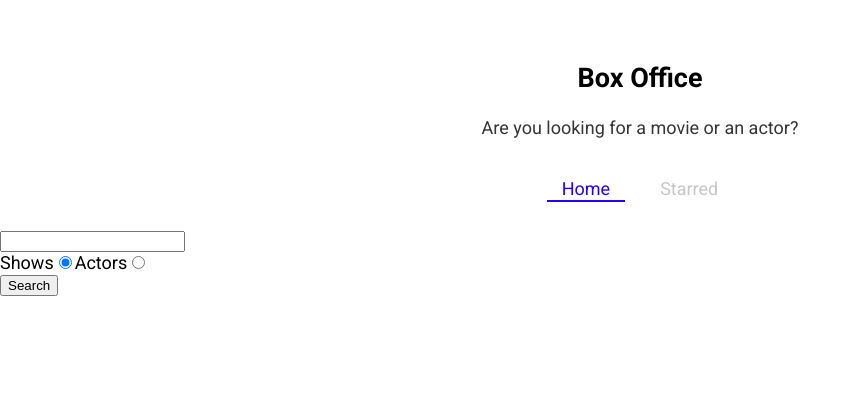
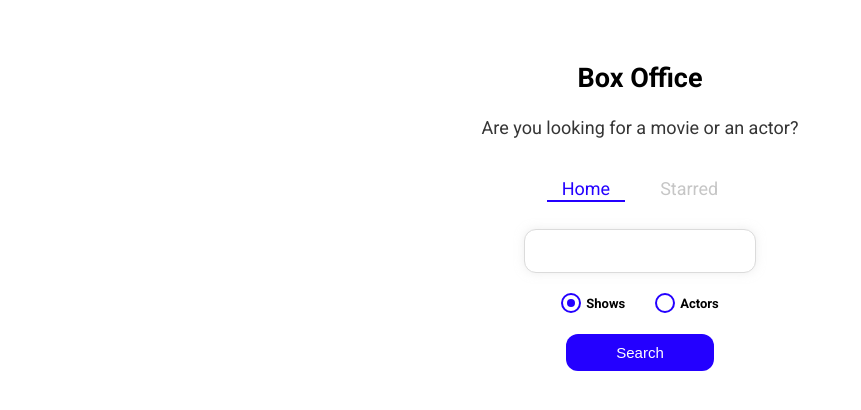
Before and after one commit to rimpu/box-project, a React (Create React App) app: page / in a window 1280 px wide. Shown: the top 410 px of the page, without its empty margins (0-861 px from the left). Built offline with nearby package versions, Linux system fonts and the light colour scheme.

Commit message:
Added animation

```diff
--- a/package.json
+++ b/package.json
@@ -8,6 +8,7 @@
     "@testing-library/user-event": "^7.2.1",
     "react": "^16.14.0",
     "react-dom": "^16.14.0",
+    "react-fade-in": "^1.1.1",
     "react-router": "^5.2.0",
     "react-router-dom": "^5.2.0",
     "react-scripts": "3.4.3",
--- /dev/null
+++ b/src/CustomRadio.js
@@ -0,0 +1,66 @@
+import React from 'react'
+import styled from "styled-components"
+
+const RadioWrapper = styled.label`
+  display: block;
+  position: relative;
+  padding-left: 25px;
+  cursor: pointer;
+  font-size: 13px;
+  user-select: none;
+  font-weight: 700;
+  line-height: 1.65;
+
+  input {
+    position: absolute;
+    opacity: 0;
+    cursor: pointer;
+  }
+
+  span {
+    position: absolute;
+    top: 0;
+    left: 0;
+    height: 16px;
+    width: 16px;
+    background-color: #fff;
+    border: 2px solid ${({ theme }) => theme.mainColors.blue};
+    border-radius: 50%;
+  }
+
+  input:checked ~ span {
+    background-color: #fff;
+    border: 2px solid ${({ theme }) => theme.mainColors.blue};
+  }
+
+  span:after {
+    content: '';
+    position: absolute;
+    display: none;
+  }
+
+  input:checked ~ span:after {
+    display: block;
+  }
+
+  span:after {
+    top: 4px;
+    left: 4px;
+    width: 8px;
+    height: 8px;
+    border-radius: 50%;
+    background: ${({ theme }) => theme.mainColors.blue};
+  }
+`;
+
+const CustomRadio = ({label,...restProps}) => {
+  return (
+    <RadioWrapper htmlFor={restProps.id}>
+      {label}
+      <input {...restProps} type = "radio" />
+      <span/>
+    </RadioWrapper>
+  )
+}
+
+export default CustomRadio
--- a/src/components/Nav.js
+++ b/src/components/Nav.js
@@ -5,7 +5,6 @@
 export const Nav = () => {
 
   const location = useLocation();
-
   const links = [{to:"/",text:"Home"},{to:"/starred",text:"Starred"}]
 
   return (
--- a/src/components/styled.js
+++ b/src/components/styled.js
@@ -1,6 +1,7 @@
 import styled from "styled-components"
+import FadeIn from 'react-fade-in';
 
-export const FlexGrid = styled.div`
+export const FlexGrid = styled(FadeIn)`
   display : flex;
   justify-content : center;
   flex-wrap : wrap
--- a/src/pages/Home.js
+++ b/src/pages/Home.js
@@ -3,6 +3,8 @@
 import {getAllResults} from "../misc/config";
 import ShowGrid from '../components/show/ShowGrid';
 import ActorGrid from '../components/actor/ActorGrid';
+import { SearchInput, RadioInputsWrapper, SearchButtonWrapper } from './Home.styled';
+import CustomRadio from '../CustomRadio';
 
 export const Home = () => {
 
@@ -33,14 +35,12 @@
   }
 
   const showResults = () => {
-    if(result && result.length ===0){
+    if(result && result.length === 0){
       return <div>No results to show</div>;
     }
-    else if(result && result.length > 0){
-    return result[0].show ?
-          <ShowGrid data={result}/> : <ActorGrid data={result}/>
-          //  result.map(elem=> <div key={elem.show.id}>{elem.show.name}</div>)
-          //  : result.map(elem=> <div key={elem.person.id}>{elem.person.name}</div>);
+    else if(result && result.length > 0)
+    {
+    return result[0].show ? <ShowGrid data={result}/> : <ActorGrid data={result}/>
     }
     return null;
   }
@@ -51,36 +51,36 @@
 
   return (
     <MainPageLayout>
-      <input
+      <SearchInput
       type="text"
       value={input}
       onChange={onHandleChange}
       onKeyDown={onKeyDown}/>
-      <div>
-        <label htmlFor="shows-search">
-          Shows
-          <input
+      <RadioInputsWrapper>
+        <div>
+          <CustomRadio
           id = "shows-search"
-          type = "radio"
           value = "shows"
           checked = {isShowSearch}
-          onChange = {onRadioChange}/>
-        </label>
-        <label htmlFor="actors-search">
-          Actors
-          <input id="actors-search"
-          type="radio"
+          onChange = {onRadioChange}
+          label = "Shows" />
+        </div>
+        <div>
+        <CustomRadio
+          id = "actors-search"
           value = "people"
           checked = {!isShowSearch}
           onChange = {onRadioChange}
-          />
-        </label>
-      </div>
+          label = "Actors" />
+        </div>
+      </RadioInputsWrapper>
+      <SearchButtonWrapper>
       <button
       type="click"
       onClick={onHandleClick}>
       Search</button>
       {showResults()}
+      </SearchButtonWrapper>
     </MainPageLayout>
   )
 }
--- /dev/null
+++ b/src/pages/Home.styled.js
@@ -0,0 +1,50 @@
+import styled from "styled-components"
+
+export const SearchInput = styled.input`
+  display: block;
+  font-family: 'Roboto', sans-serif;
+  width: 200px;
+  margin: auto;
+  outline: none;
+  padding: 13px 15px;
+  border: 1px solid #dbdbdb;
+  box-shadow: 0px 0px 10px 0px rgba(219, 219, 219, 0.5);
+  font-size: 14px;
+  border-radius: 12px;
+  color: #8d8d8d;
+
+  &::placeholder {
+    font-weight: 300;
+    color: #8d8d8d;
+  }
+`;
+
+export const RadioInputsWrapper = styled.div`
+  display: flex;
+  justify-content: center;
+  margin: 20px 0;
+
+  div {
+    margin: 0 15px;
+  }
+`;
+
+export const SearchButtonWrapper = styled.div`
+  text-align: center;
+  margin-bottom: 35px;
+
+  button {
+    color: #fff;
+    background-color: ${({ theme }) => theme.mainColors.blue};
+    margin: auto;
+    padding: 10px 50px;
+    font-size: 15px;
+    border: none;
+    outline: none;
+    border-radius: 12px;
+    margin-bottom: 15px;
+    &:hover {
+      cursor: pointer;
+    }
+  }
+`;
```
